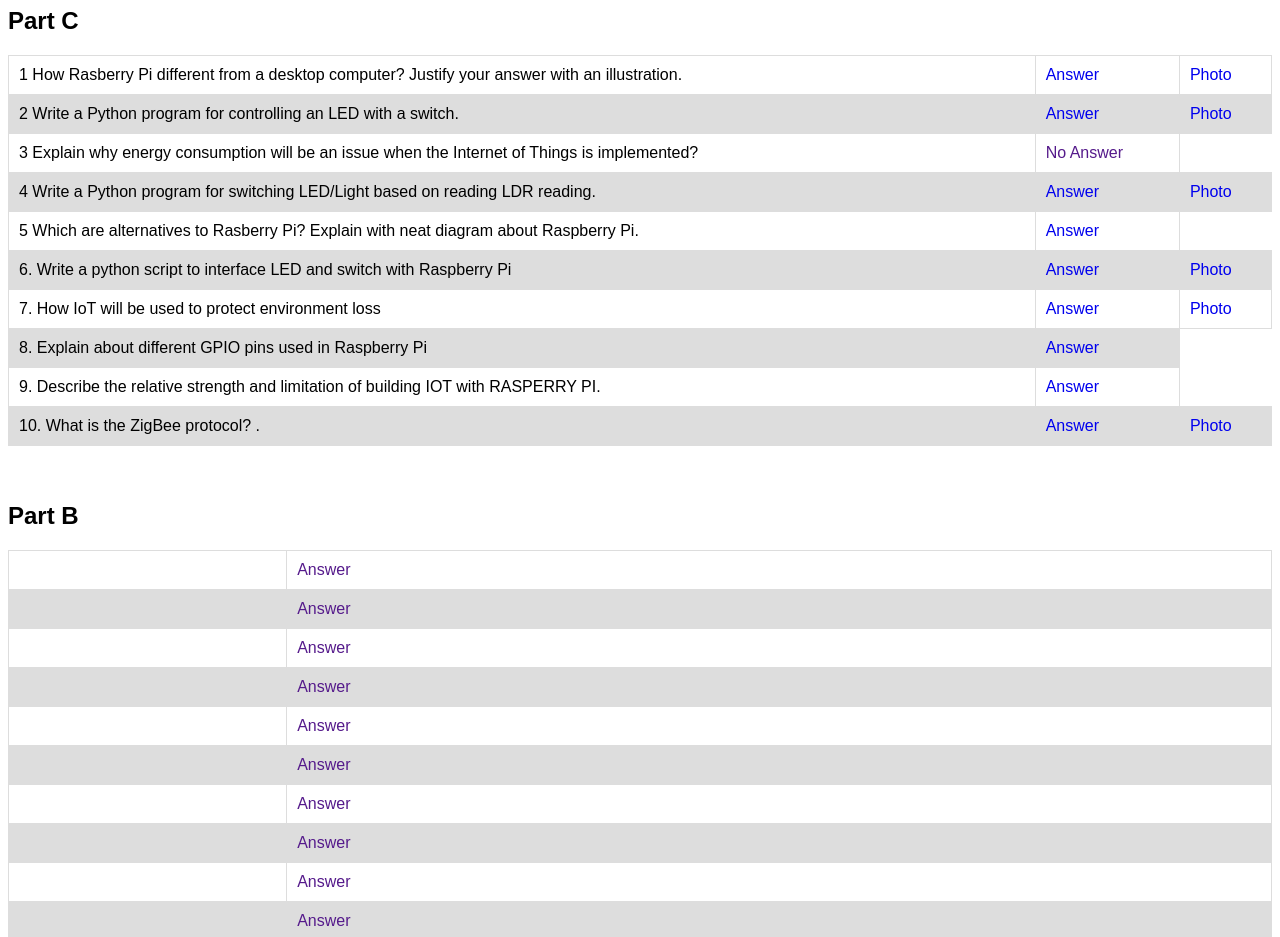
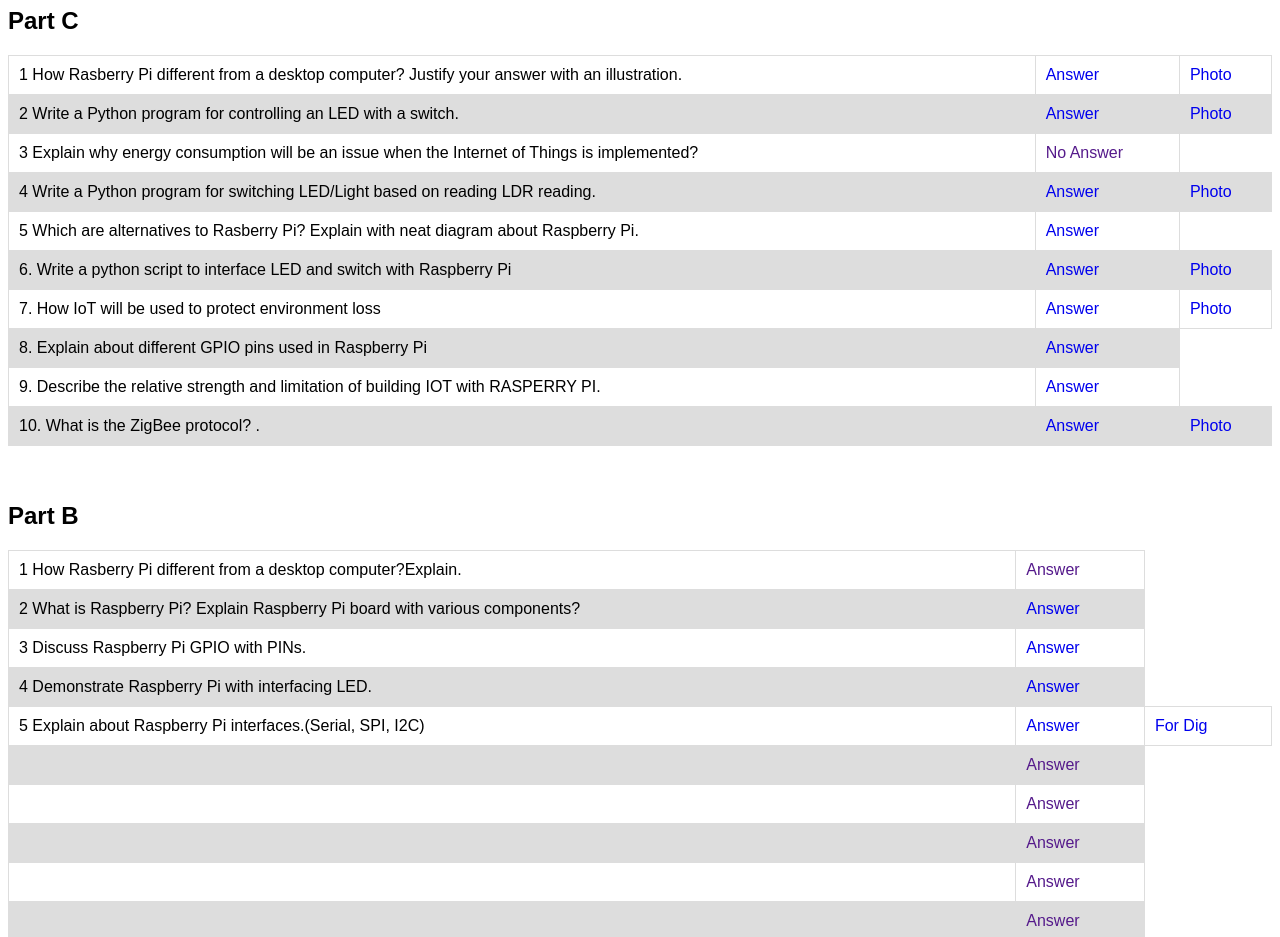
Before and after one commit to phanindrachowdary123/VSEM, a plain HTML site: page IOT_/IOTMOD-IV/IOTMOD-IV.html in a window 1280 px wide. Shown: the part 111-1048 px from the top of the page. Drawn offline with Linux system fonts and the light colour scheme.

Commit message:
Update IOTMOD-IV.html

```diff
--- a/IOT_/IOTMOD-IV/IOTMOD-IV.html
+++ b/IOT_/IOTMOD-IV/IOTMOD-IV.html
@@ -29,7 +29,7 @@
     </style>
 </head>
 <body>
-    <h1 align="center">Module 1</h2>
+    <h1 align="center">Module 4</h2>
     <h2>Part C</h3>
     <table>
         <tr>
@@ -89,7 +89,7 @@
                 GPIO pins used in
                 Raspberry Pi
             </td>
-            <td><a href="https://pimylifeup.com/raspberry-pi-gpio/" target="_blank">Answer</a></td>
+            <td><a href="https://www.seeedstudio.com/blog/2020/02/19/how-to-use-raspberry-pi-gpio-pins-python-tutorial/" target="_blank">Answer</a></td>
         </tr>        <tr>
             <td>9. Describe the relative
                 strength and limitation of
@@ -109,28 +109,36 @@
     <h2>Part B</h3>
         <table>
             <tr>
-                <td>
+                <td>1 How Rasberry Pi different
+                    from a desktop
+                    computer?Explain.
                 </td>
                 <td><a href="" target="_blank">Answer</a></td>
             </tr>
             <tr>
-                <td>
+                <td>2 What is Raspberry Pi?
+                    Explain Raspberry Pi board
+                    with various components?
                 </td>
-                <td><a href="" target="_blank">Answer</a></td>
+                <td><a href="4b2.txt" target="_blank">Answer</a></td>
             </tr>
             <tr>
-                <td>
+                <td>3 Discuss Raspberry Pi GPIO
+                    with PINs.
                 </td>
-                <td><a href="" target="_blank">Answer</a></td>
+                <td><a href="https://www.seeedstudio.com/blog/2020/02/19/how-to-use-raspberry-pi-gpio-pins-python-tutorial/" target="_blank">Answer</a></td>
             </tr>
             <tr>
-                <td>
+                <td>4 Demonstrate Raspberry Pi
+                    with interfacing LED.
                 </td>
-                <td><a href="" target="_blank">Answer</a></td>
+                <td><a href="https://thepihut.com/blogs/raspberry-pi-tutorials/27968772-turning-on-an-led-with-your-raspberry-pis-gpio-pins" target="_blank">Answer</a></td>
             </tr>        <tr>
-                <td>
+                <td>5 Explain about Raspberry Pi
+                    interfaces.(Serial, SPI, I2C)
                 </td>
-                <td><a href="" target="_blank">Answer</a></td>
+                <td><a href="4b5.png" target="_blank">Answer</a></td>
+                <td><a href="https://www.mbtechworks.com/hardware/raspberry-pi-UART-SPI-I2C.html" target="_blank">For Dig</a></td>
             </tr>        <tr>
                 <td>
                 </td>
```
